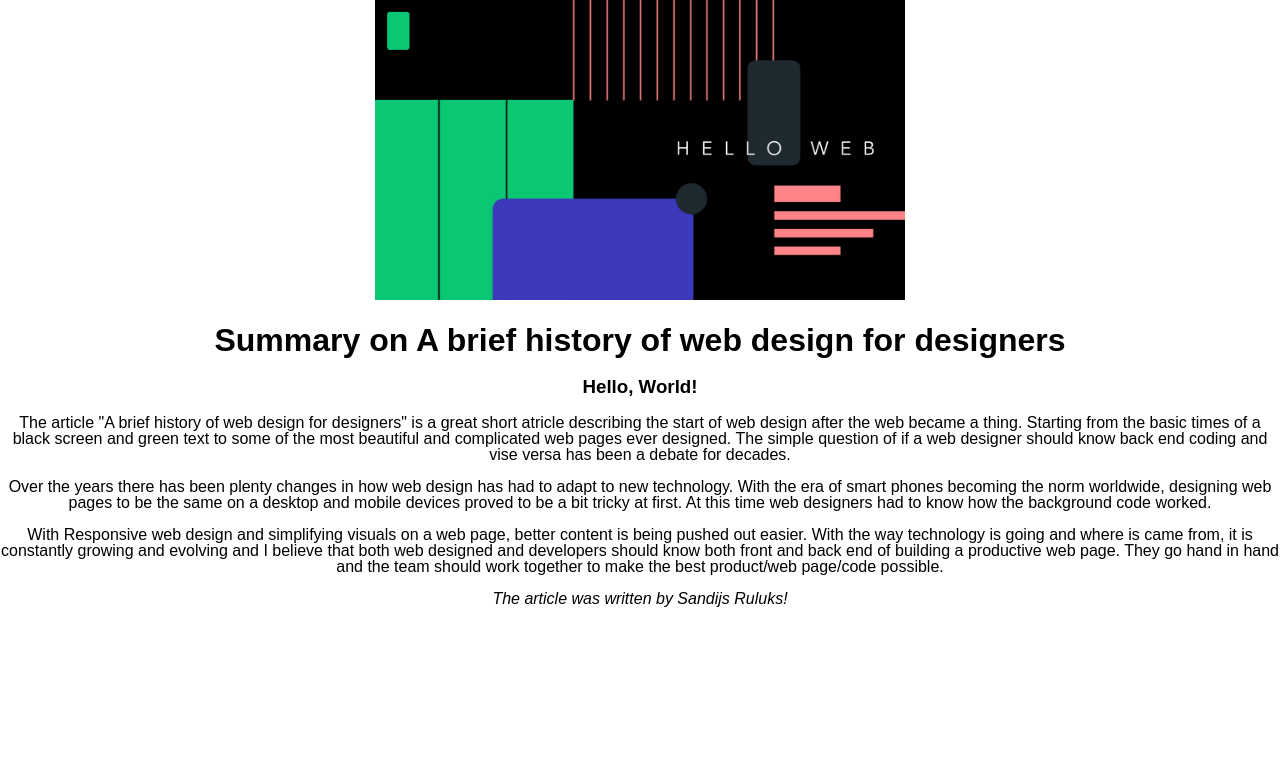
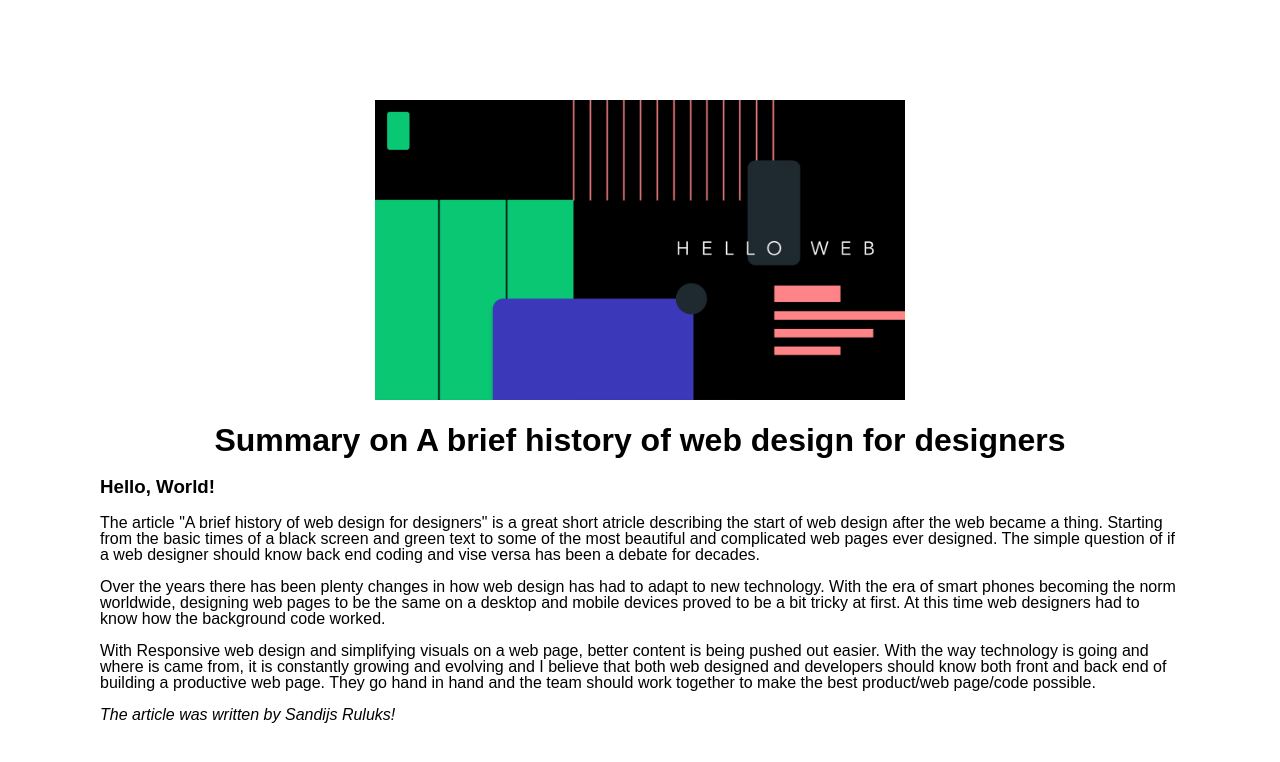
Before and after one commit to Britney-Diboll/hello-world, a website: page public/index.html in a window 1280 px wide. Drawn offline with Linux system fonts and the light colour scheme.

Commit message:
my first webpage

```diff
--- a/public/index.html
+++ b/public/index.html
@@ -12,16 +12,16 @@
   </header>
 
   <body>
-    <h3 style="text-align:center">Hello, World!</h3>
-    <p style="text-align:center">
+    <h3>Hello, World!</h3>
+    <p>
 The article "A brief history of web design for designers" is a great short atricle describing the start of web design after the web became a thing. Starting from the basic times of a black screen and green text to some of the most beautiful and complicated web pages ever designed. The simple question of if a web designer should know back end coding and vise versa has been a debate for decades.
     </p>
-    <p style="text-align:center">
+    <p>
 Over the years there has been plenty changes in how web design has had to adapt to new technology. With the era of smart phones becoming the norm worldwide, designing web pages to be the same on a desktop and mobile devices proved to be a bit tricky at first. At this time web designers had to know how the background code worked.
     </p>
-    <p style="text-align:center">
+    <p>
 With Responsive web design and simplifying visuals on a web page, better content is being pushed out easier. With the way technology is going and where is came from, it is constantly growing and evolving and I believe that both web designed and developers should know both front and back end of building a productive web page. They go hand in hand and the team should work together to make the best product/web page/code possible.
     </p>
-<footer style="text-align:center"><i> The article was written by Sandijs Ruluks! </i></footer>
+<footer><i> The article was written by Sandijs Ruluks! </i></footer>
   </body>
 </html>
--- a/public/screen.css
+++ b/public/screen.css
@@ -3,7 +3,7 @@ html {
 }
 
 body {
-  margin: 0;
+  margin: 100px;
   min-height: 100%;
   font: 16px / 1 sans-serif;
 
```
